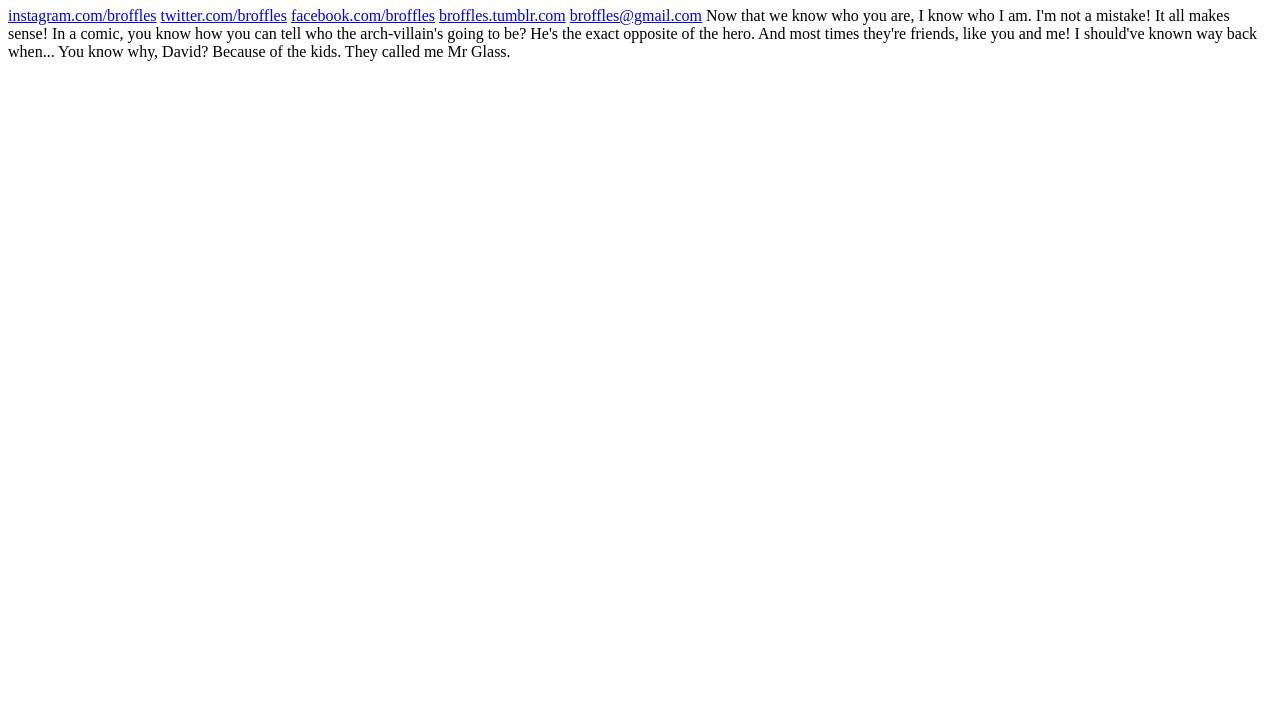
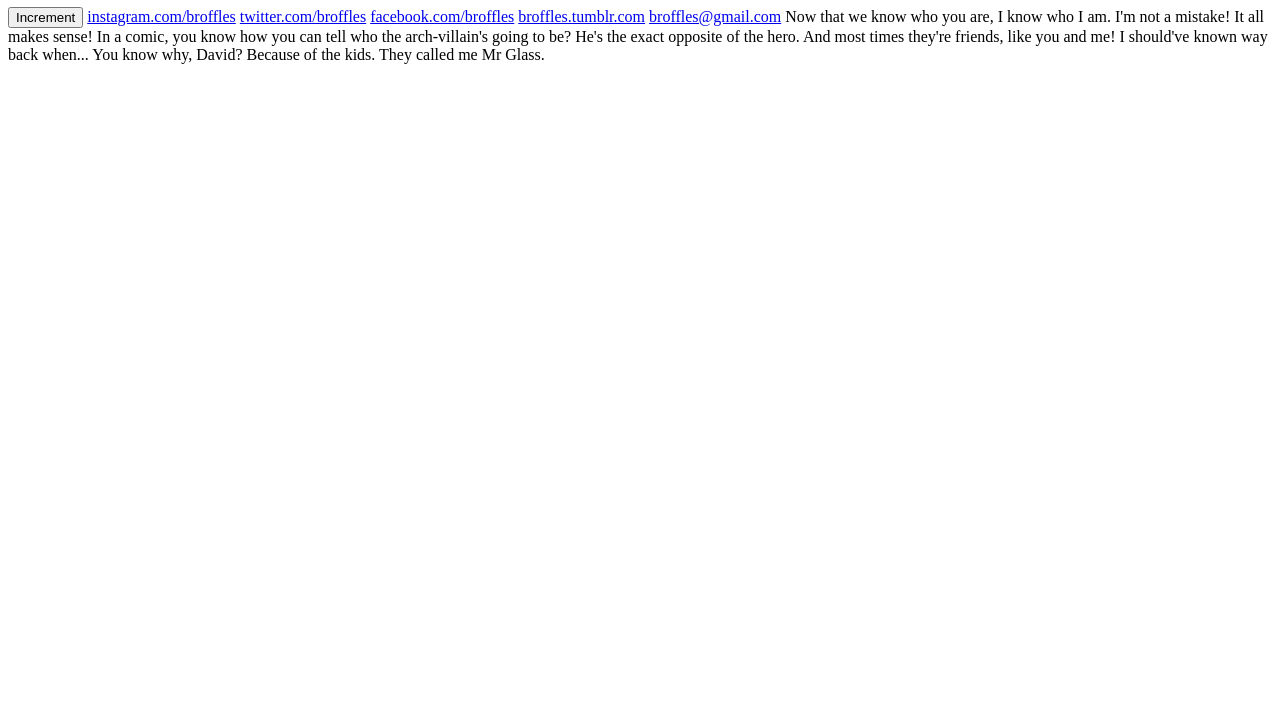
Before and after one commit to broffles/broffles.github.io, a plain HTML site: page index.html in a window 1280 px wide. Shown: the part 99-800 px from the top of the page. Drawn offline with Linux system fonts and the light colour scheme.

Commit message:
Update index.html

```diff
--- a/index.html
+++ b/index.html
@@ -1,6 +1,10 @@
 <html lang=en-us><head><title>BROFFLES</title></head><body>BROWNIES + WAFFLES = <h1>BROFFLES!!!!</h1>
 
+<script type="text/javascript">
+var counter = 0;
+</script>
 
+<button onclick="counter++">Increment</button>
 
 <a href="http://instagram.com/broffles">instagram.com/broffles</a>
 <a href="http://twitter.com/broffles">twitter.com/broffles</a>
```
